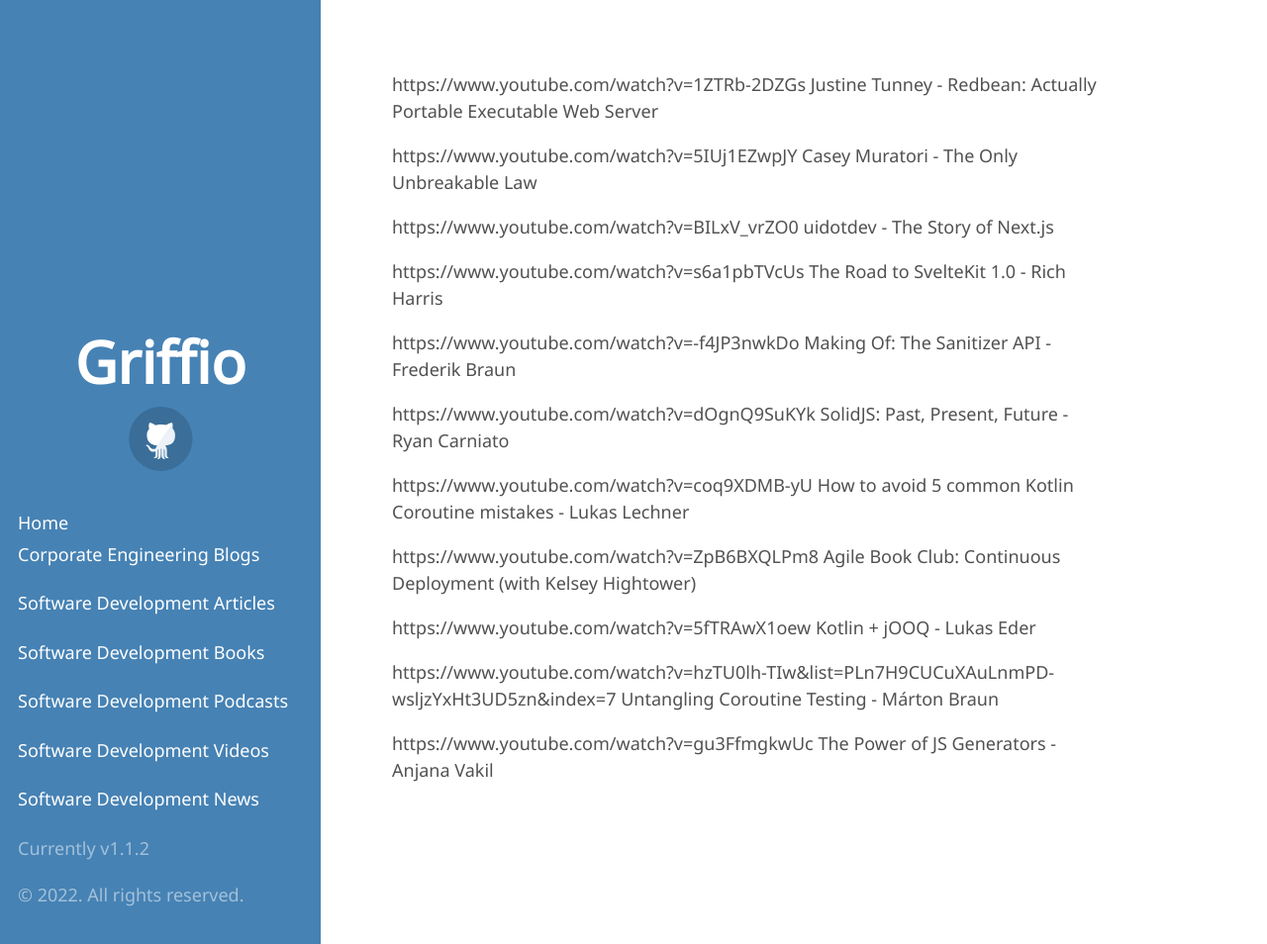
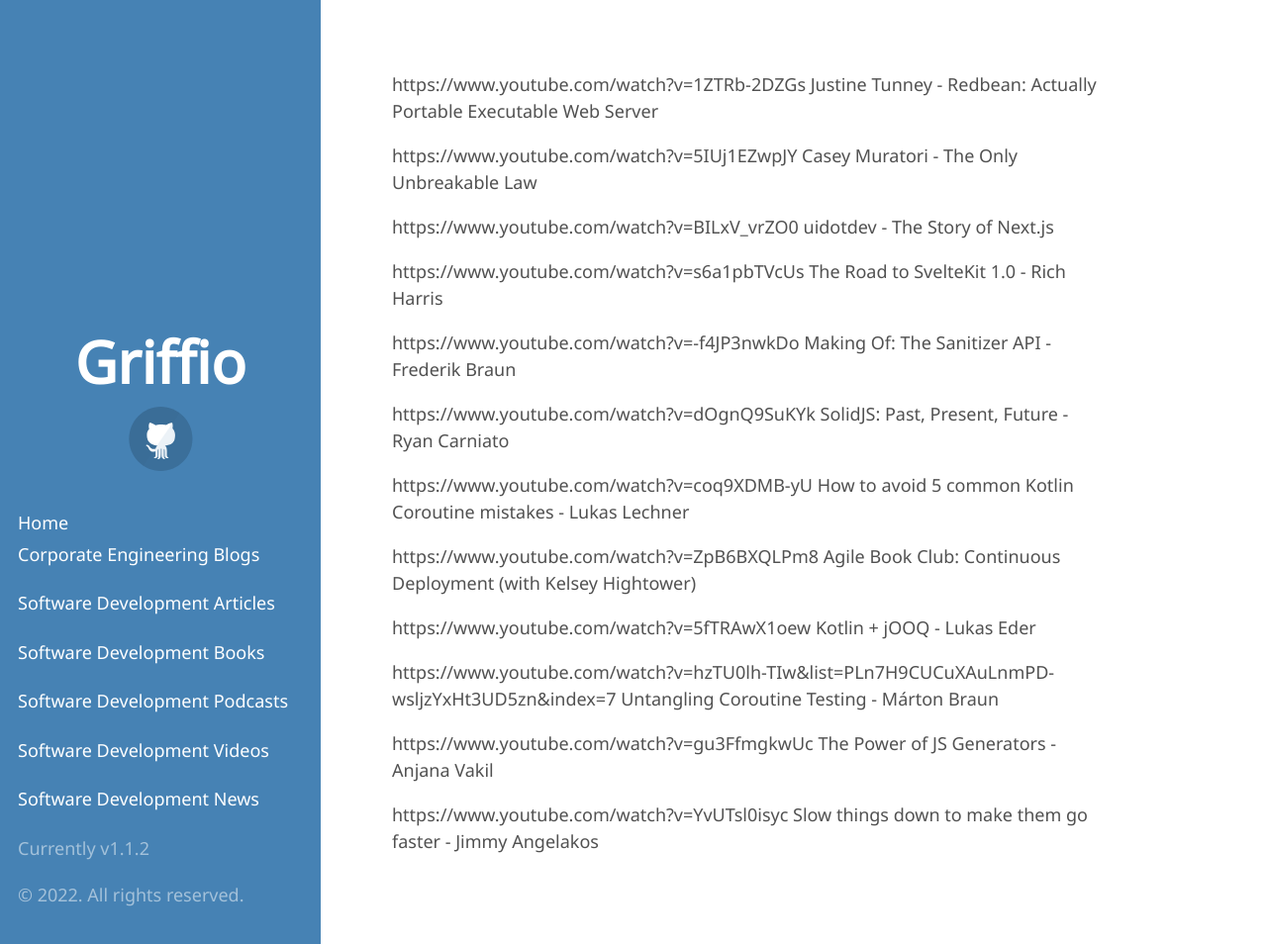
Before and after one commit to griffio/griffio.github.io, a Jekyll site: the page built from tech_talks_highlighted_2022.md, in a window 1280 px wide and 954 px high. Shown: the whole window at 99% size. Built offline with Jekyll 4.4.1, drawn with Linux system fonts in a browser that asks for light colours; some web fonts are replaced; our own code applies the rules of GitHub Pages for plain Markdown files.

Commit message:
Slow things down to make them go faster

```diff
--- a/tech_talks_highlighted_2022.md
+++ b/tech_talks_highlighted_2022.md
@@ -19,3 +19,5 @@
 https://www.youtube.com/watch?v=hzTU0lh-TIw&list=PLn7H9CUCuXAuLnmPD-wsljzYxHt3UD5zn&index=7 Untangling Coroutine Testing - Márton Braun
 
 https://www.youtube.com/watch?v=gu3FfmgkwUc The Power of JS Generators - Anjana Vakil
+
+https://www.youtube.com/watch?v=YvUTsl0isyc Slow things down to make them go faster - Jimmy Angelakos
```
